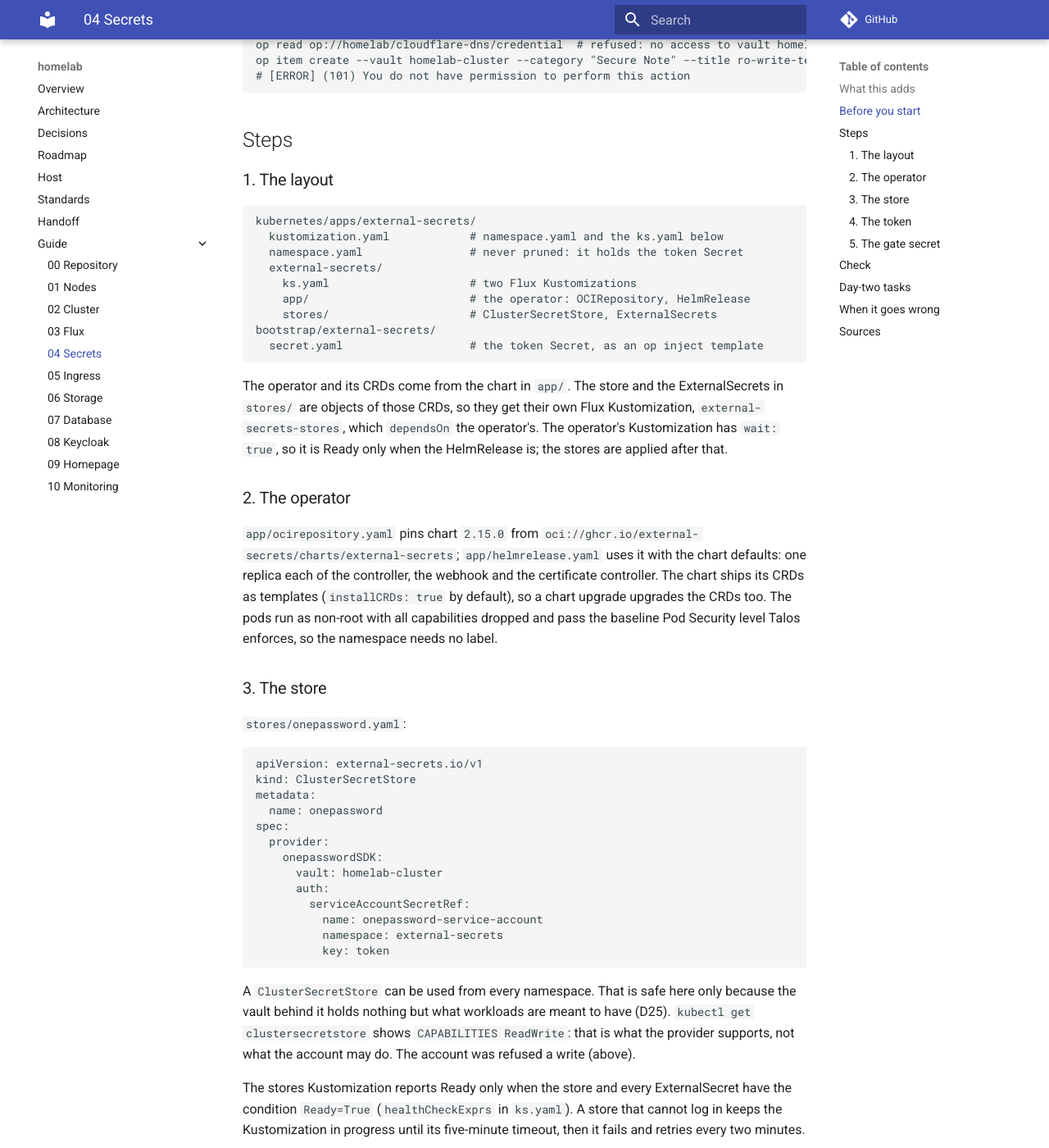
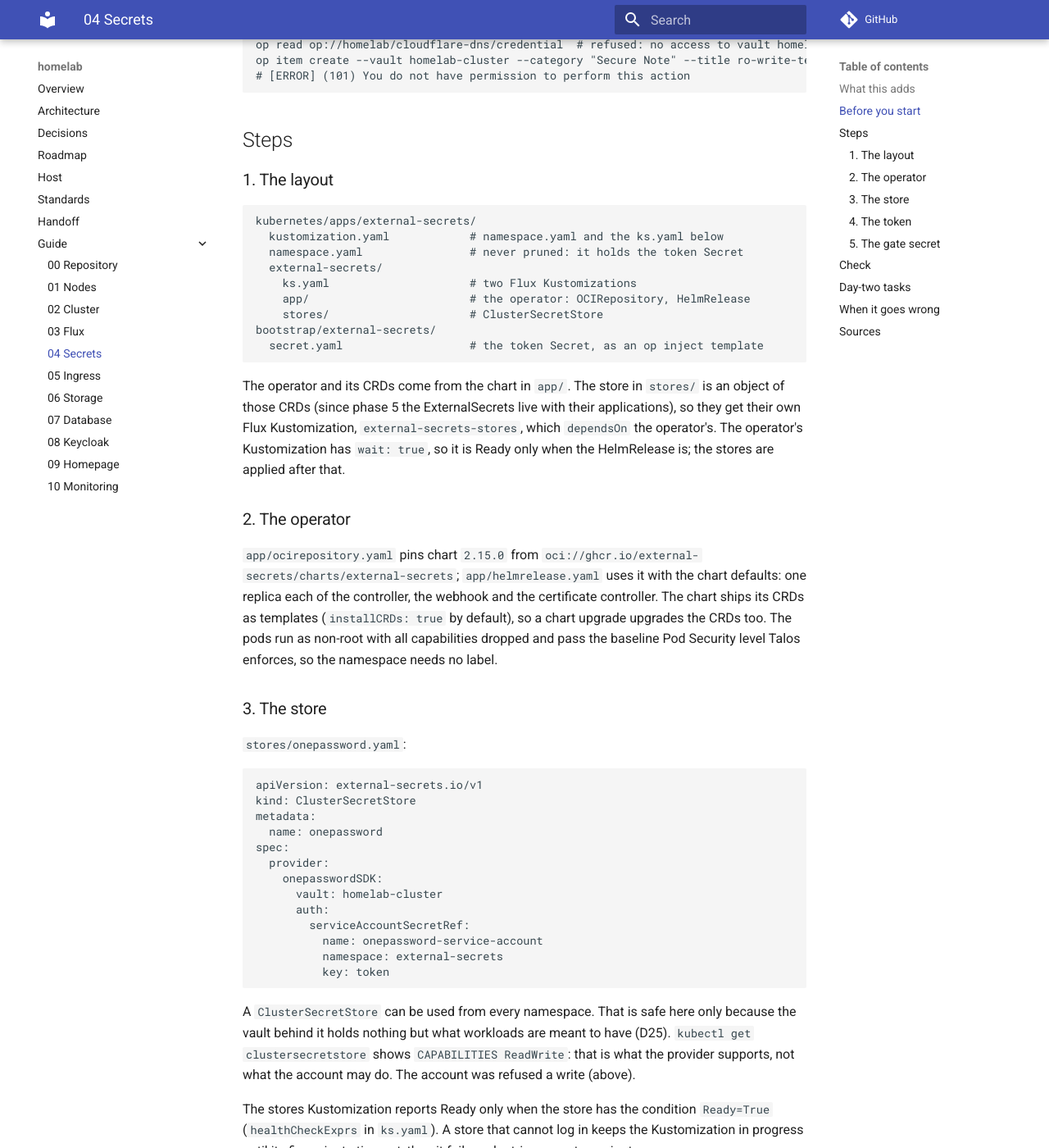
Before and after one commit to msavdert/homelab, an MkDocs documentation site: the page built from docs/guide/04-secrets.md, in a window 1280 px wide and 1400 px high, scrolled down 778 px. Shown: the whole window at 82% size. Built offline with MkDocs 1.6.1 and Material for MkDocs 9.7.7, drawn with Linux system fonts in a browser that asks for light colours; comment, search, counter and statistics services are not loaded.

Commit message:
docs: secrets guide matches the stores Kustomization; audit wording fixes
Co-Authored-By: Claude Opus 5.5 <noreply@anthropic.com>
Claude-Session: https://claude.ai/code/session_01FLhVtEXBuViok9wiorSAvb

````diff
--- a/docs/guide/04-secrets.md
+++ b/docs/guide/04-secrets.md
@@ -47,13 +47,14 @@ kubernetes/apps/external-secrets/
   external-secrets/
     ks.yaml                     # two Flux Kustomizations
     app/                        # the operator: OCIRepository, HelmRelease
-    stores/                     # ClusterSecretStore, ExternalSecrets
+    stores/                     # ClusterSecretStore
 bootstrap/external-secrets/
   secret.yaml                   # the token Secret, as an op inject template
 ```
 
-The operator and its CRDs come from the chart in `app/`. The store and the
-ExternalSecrets in `stores/` are objects of those CRDs, so they get their
+The operator and its CRDs come from the chart in `app/`. The store in
+`stores/` is an object of those CRDs (since phase 5 the ExternalSecrets
+live with their applications), so they get their
 own Flux Kustomization, `external-secrets-stores`, which `dependsOn` the
 operator's. The operator's Kustomization has `wait: true`, so it is Ready
 only when the HelmRelease is; the stores are applied after that.
@@ -95,9 +96,8 @@ are meant to have (D25). `kubectl get clustersecretstore` shows
 `CAPABILITIES ReadWrite`: that is what the provider supports, not what
 the account may do. The account was refused a write (above).
 
-The stores Kustomization reports Ready only when the store and every
-ExternalSecret have the condition `Ready=True` (`healthCheckExprs` in
-`ks.yaml`). A store that cannot log in keeps the Kustomization in
+The stores Kustomization reports Ready only when the store has the
+condition `Ready=True` (`healthCheckExprs` in `ks.yaml`). A store that cannot log in keeps the Kustomization in
 progress until its five-minute timeout, then it fails and retries every
 two minutes.
 
````
Also changed, not shown: docs/decisions.md (+2 -2 lines), 1 other file.
